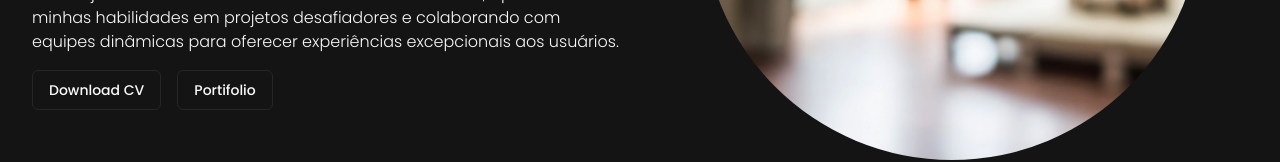
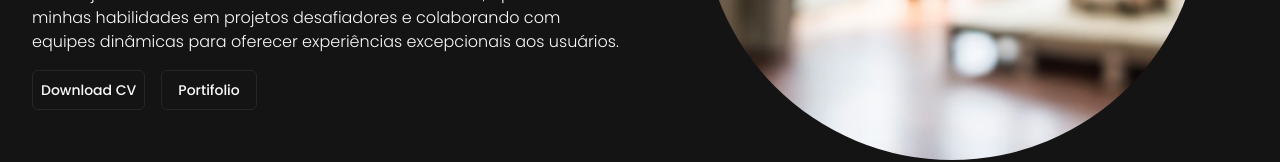
Before and after one commit to araujoerick/portifolio, a Next.js app: page /about in a window 1280 px wide. Shown: the part 480-642 px from the top of the page. Built offline with nearby package versions, Linux system fonts and the light colour scheme.

Commit message:
💄 feat: style to button components

```diff
--- a/app/_components/ui/button-cv.tsx
+++ b/app/_components/ui/button-cv.tsx
@@ -8,7 +8,7 @@ const ButtonDownloadCv = ({
   ...props
 }: React.PropsWithChildren<ButtonProps>) => {
   return (
-    <Button {...props} className="bg-inherit" asChild>
+    <Button {...props} className="bg-inherit p-2 text-xs sm:text-sm" asChild>
       <Link
         href="/docs/araujoerick-curriculo.pdf"
         target="_blank"
--- a/app/_components/ui/button-theme-toggle.tsx
+++ b/app/_components/ui/button-theme-toggle.tsx
@@ -14,7 +14,12 @@ export function ButtonThemeToggle() {
   };
 
   return (
-    <Button variant="outline" size="icon" onClick={toggleTheme}>
+    <Button
+      variant="outline"
+      size="icon"
+      onClick={toggleTheme}
+      className="bg-inherit"
+    >
       <Sun className="h-[1.2rem] w-[1.2rem] rotate-0 scale-100 transition-all dark:-rotate-90 dark:scale-0" />
       <Moon className="absolute h-[1.2rem] w-[1.2rem] rotate-90 scale-0 transition-all dark:rotate-0 dark:scale-100" />
       <span className="sr-only">Alternar tema</span>
```
